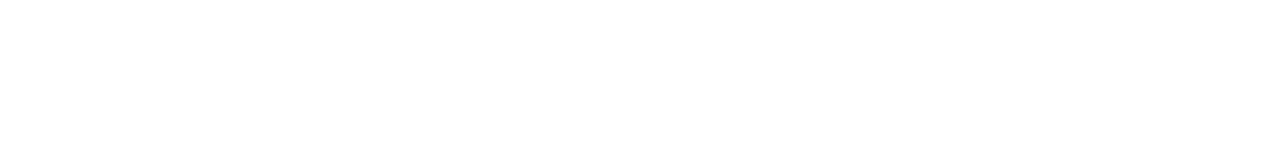
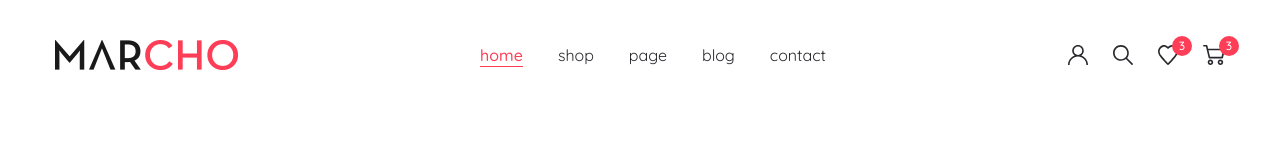
Before and after one commit to TimWolfskin/marcho, a website: page app/index.html in a window 1280 px wide. Drawn offline with nearby package versions, Linux system fonts and the light colour scheme; files that its build step writes are made by us from their sources.

Commit message:
added header

```diff
--- a/app/index.html
+++ b/app/index.html
@@ -1,15 +1,65 @@
 <!DOCTYPE html>
 <html lang="en">
+
 <head>
     <meta charset="UTF-8">
     <meta http-equiv="X-UA-Compatible" content="IE=edge">
     <meta name="viewport" content="width=device-width, initial-scale=1.0">
     <link rel="stylesheet" href="css/style.min.css">
-    <title>Document</title>
+    <link rel="preconnect" href="https://fonts.googleapis.com">
+    <link rel="preconnect" href="https://fonts.gstatic.com" crossorigin>
+    <link href="https://fonts.googleapis.com/css2?family=Quicksand:wght@400;500&family=Roboto:wght@400;700&display=swap"
+        rel="stylesheet">
+    <title>Marcho</title>
 </head>
+
 <body>
-
+    <header class="header">
+        <div class="container">
+            <div class="header__inner">
+                <a class="logo" href="#">
+                    <img src="images/logo.png" alt="">
+                </a>
+                <nav class="menu">
+                    <ul class="menu__list">
+                        <li class="menu__list-item">
+                            <a class="menu__list-link menu__list-link--active" href="#">home</a>
+                        </li>
+                        <li class="menu__list-item">
+                            <a class="menu__list-link" href="#">shop</a>
+                        </li>
+                        <li class="menu__list-item">
+                            <a class="menu__list-link" href="#">page</a>
+                        </li>
+                        <li class="menu__list-item">
+                            <a class="menu__list-link" href="#">blog</a>
+                        </li>
+                        <li class="menu__list-item">
+                            <a class="menu__list-link" href="#">contact</a>
+                        </li>
+                    </ul>
+                </nav>
+                <div class="user-nav">
+                    <a class="user-nav__link" href="#">
+                        <img class="user-nav__link-img" src="images/icons/user.svg" alt="">
+                    </a>
+                    <a class="user-nav__link" href="#">
+                        <img class="user-nav__link-img" src="images/icons/search.svg" alt="">
+                    </a>
+                    <a class="user-nav__link" href="#">
+                        <img class="user-nav__link-img" src="images/icons/heart.svg" alt="">
+                        <span class="user-nav__num">3</span>
+                    </a>
+                    <a class="user-nav__link" href="#">
+                        <img class="user-nav__link-img" src="images/icons/cart.svg" alt="">
+                        <span class="user-nav__num">3</span>
+                    </a>
+                </div>
+            </div>
+        </div>
+    </header>
 
     <script src="js/main.min.js"></script>
 </body>
+
 </html>
--- a/app/scss/_global.scss
+++ b/app/scss/_global.scss
@@ -0,0 +1,12 @@
+body {
+    color: $default;
+    font-size: 16px;
+    line-height: 26px;
+    @extend %quicksand-500;
+}
+
+.container {
+    max-width: 1200px;
+    margin: 0 auto;
+    padding: 0 15px;
+}
--- a/app/scss/_vars.scss
+++ b/app/scss/_vars.scss
@@ -0,0 +1,23 @@
+$accent: #fe3e57;
+$default: #8d8d8d;
+$title: #29282d;
+
+%quicksand-400 {
+    font-family: 'Quicksand', sans-serif;
+    font-weight: 400;
+}
+
+%quicksand-500 {
+    font-family: 'Quicksand', sans-serif;
+    font-weight: 500;
+}
+
+%roboto-400 {
+    font-family: 'Roboto', sans-serif;
+    font-weight: 400;
+}
+
+%roboto-700 {
+    font-family: 'Roboto', sans-serif;
+    font-weight: 700;
+}
--- a/app/scss/style.scss
+++ b/app/scss/style.scss
@@ -3,3 +3,60 @@
 @import 'reset';
 @import 'libs';
 @import 'global';
+
+.header {
+    padding: 40px 0;
+    &__inner {
+        display: flex;
+        justify-content: space-between;
+        align-items: center;
+    }
+}
+
+.menu {
+    &__list {
+        display: flex;
+    }
+    &__list-item + .menu__list-item {
+        padding-left: 35px;
+    }
+    &__list-link {
+        color: $title;
+        @extend %quicksand-400;
+        padding-bottom: 1px;
+        transition: all .3s;
+        &:hover {
+            color: $accent;
+            @extend %quicksand-500;
+            border-bottom: 1px solid $accent;
+        }
+    }
+    &__list-link--active {
+        color: $accent;
+        @extend %quicksand-500;
+        border-bottom: 1px solid $accent;
+    }
+}
+
+.user-nav {
+    display: flex;
+    &__link {
+        position: relative;
+    }
+    &__link + .user-nav__link {
+        padding-left: 25px;
+    }
+    &__num {
+        position: absolute;
+        width: 20px;
+        height: 20px;
+        border-radius: 50%;
+        background-color: $accent;
+        top: -9px;
+        right: -14px;
+        font-size: 12px;
+        line-height: 20px;
+        text-align: center;
+        color: #fff;
+    }
+}
--- a/gulpfile.js
+++ b/gulpfile.js
@@ -3,7 +3,8 @@ const scss = require("gulp-sass")(require("sass"));
 const concat = require("gulp-concat");
 const autoprefixer = require("gulp-autoprefixer");
 const uglify = require("gulp-uglify");
-const del = require("del");
+const imagemin = require("gulp-imagemin")
+//const del = require("del");
 const browserSync = require("browser-sync").create();
 
 function browsersync() {
@@ -38,14 +39,16 @@ function scripts() {
 function images() {
   return src("app/images/**/*.*")
     .pipe(
-      imagemin([
+      imagemin(
+        [
           imagemin.gifsicle({ interlaced: true }),
           imagemin.mozjpeg({ quality: 75, progressive: true }),
           imagemin.optipng({ optimizationLevel: 5 }),
           imagemin.svgo({
             plugins: [{ removeViewBox: true }, { cleanupIDs: false }],
           }),
-      ])
+        ]
+      )
     )
     .pipe(dest("dist/images"));
 }
@@ -56,9 +59,9 @@ function build() {
   }).pipe(dest("dist"));
 }
 
-function cleanDist() {
-  return del("dist");
-}
+// function cleanDist() {
+//   return del("dist");
+// }
 
 function watching() {
   watch(["app/scss/**/*.scss"], styles);
@@ -72,7 +75,7 @@ exports.browsersync = browsersync;
 exports.watching = watching;
 exports.images = images;
 exports.build = build;
-exports.cleanDist = cleanDist;
-exports.build = series(cleanDist, images, build)
+//exports.cleanDist = cleanDist;   cleanDist
+exports.build = series(images, build)
 
 exports.default = parallel(styles, scripts, browsersync, watching);
--- a/package.json
+++ b/package.json
@@ -13,12 +13,13 @@
     "gulp": "^4.0.2",
     "gulp-autoprefixer": "^8.0.0",
     "gulp-concat": "^2.6.1",
-    "gulp-imagemin": "^8.0.0",
     "gulp-uglify": "^3.0.2",
     "jquery": "^3.6.4",
     "sass": "^1.62.1"
   },
   "dependencies": {
+    "browser-sync": "^2.29.1",
+    "gulp-imagemin": "^7.1.0",
     "gulp-sass": "^5.1.0"
   }
 }
```
Also changed, not shown: app/css/style.min.css (added), app/images/icons/cart.svg (added), app/images/icons/heart.svg (added), app/images/icons/search.svg (added), app/images/icons/user.svg (added), app/images/logo.png (added), app/js/main.min.js (added), 1 other file. Lines whose indentation alone changed are shown as unchanged.
